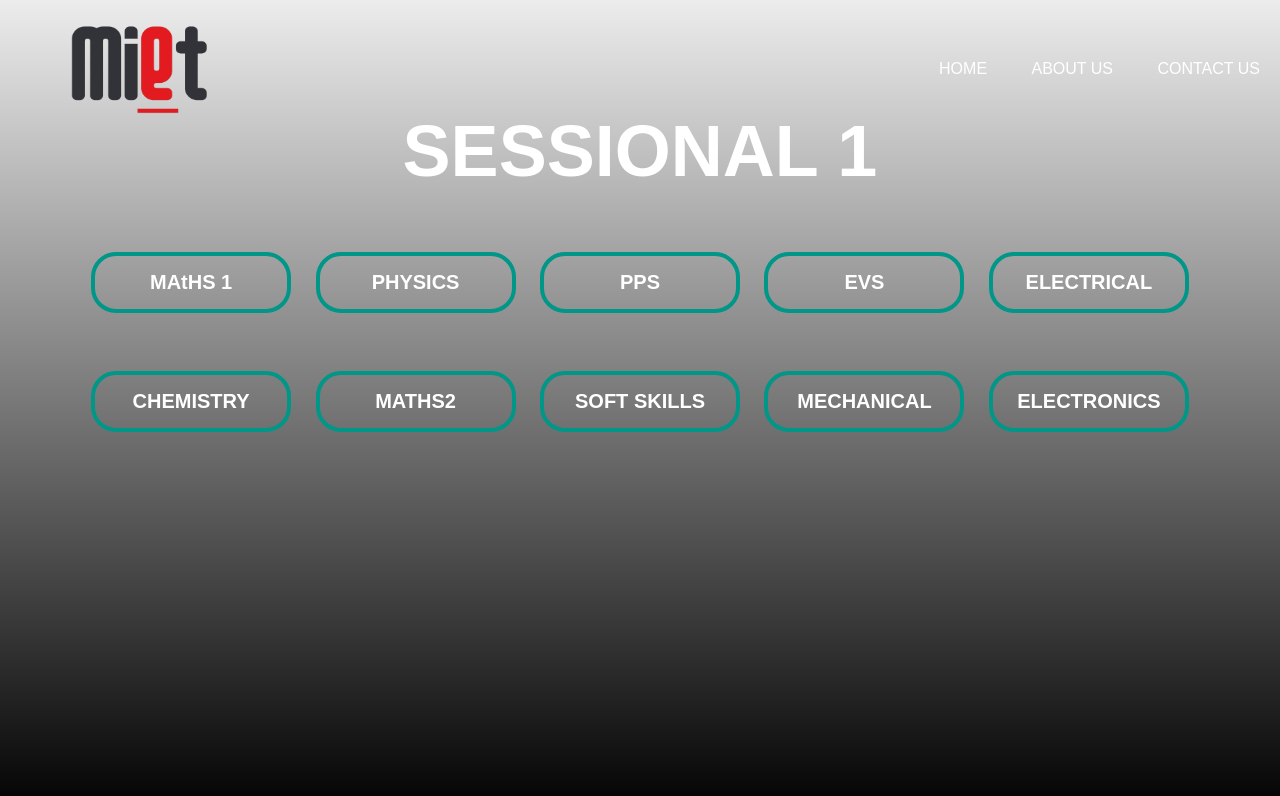
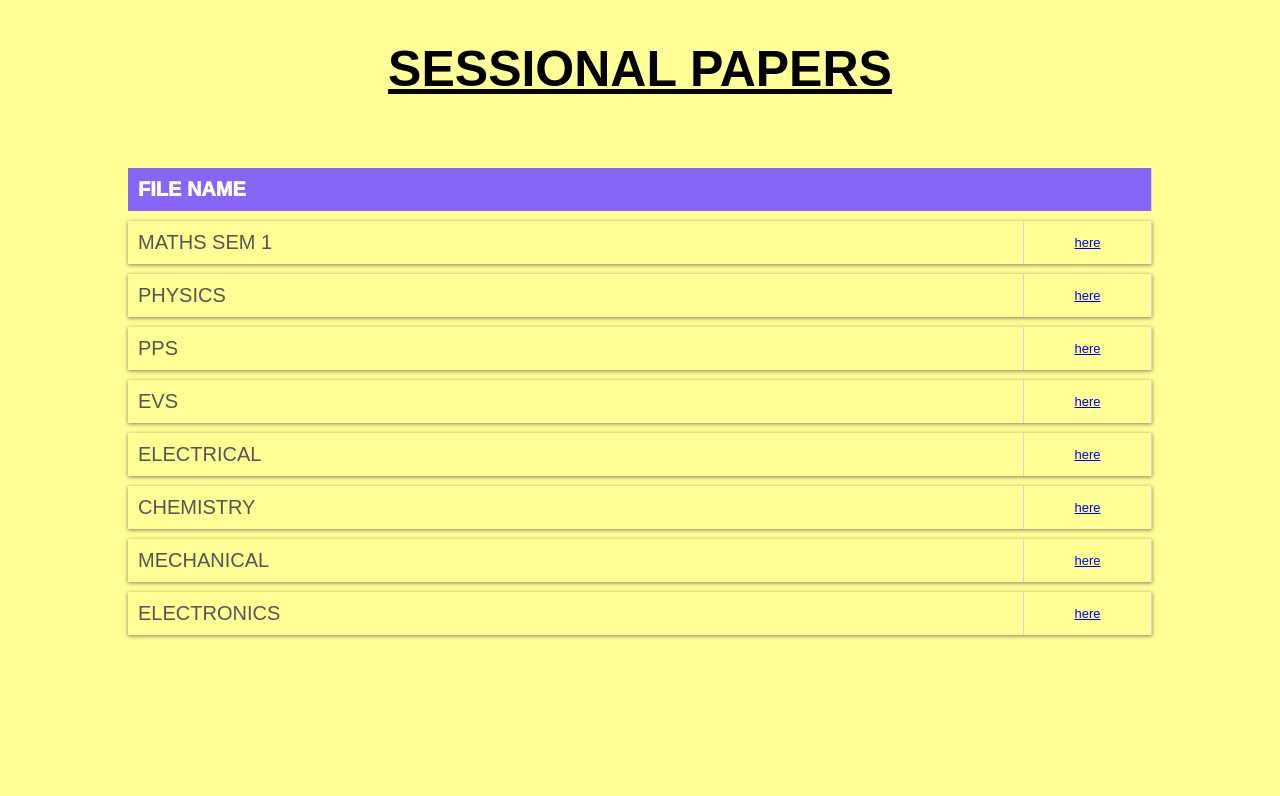
Before and after one commit to piyushgoel6124/btechwala, a plain HTML site: page ses.html in a window 1280 px wide. Drawn offline with Linux system fonts and the light colour scheme.

Commit message:
Update ses.html

```diff
--- a/ses.html
+++ b/ses.html
@@ -1,30 +1,81 @@
-<html>
+<html lang="en">
 <head>
+    <meta charset="UTF-8">
+    <meta name="viewport" content="width=device-width, initial-scale=1.0">
     <title>SESSIONALpapers</title>
     <link rel="stylesheet" href="style.css">
 </head>
-    <body>
-        <div class="bannerses">
-            <div class="navbar">
-                <img src="pic/Logo.png" class="logo">
-                    <ul>
-                        <li><a href="index.html">home</a></li>
-                        <li><a href="about.html">about us</a></li>
-                        <li><a href="contactus.html">contact us</a></li>
-                    </ul>
+<body bgcolor=#ffff96>
+    <h1>SESSIONAL PAPERS</h1>
+    <div class="table-box">
+        <div class="table-row head">
+            <div class="table-cell name">
+                <p>File name</p>
             </div>
-                <div class="content">
-                    <h1>sessional 1</H1>
-                    <a href="https://drive.google.com/file/d/11kHEM-s27K7O7M2FAZDkVwIAsPG_7CTU/view?usp=drive_link" target="_blank"><button type = "button"><span></span>MAtHS 1</button></a>
-                    <a href="https://drive.google.com/file/d/1FkImupV23naPOKowzaKMjqV3-2BCMxrD/view?usp=drive_link" target="_blank"><button type = "button"><span></span>PHYSICS</button></a>
-                    <a href="https://drive.google.com/file/d/1vlIKAkPSw3Dgsk9atNI3HHCX7ozGd6MG/view?usp=drive_link" target="_blank"><button type = "button"><span></span>PPS</button></a>
-                    <a href="https://drive.google.com/file/d/1C9CJmjsqfidR7f3ou4oTV2P3EkSQDiC5/view?usp=drive_link" target="_blank"><button type = "button"><span></span>EVS</button></a>
-                    <a href="https://drive.google.com/file/d/1yuCcQpUlqa4H9aNTbCZytNRkkUAtIkAn/view?usp=drive_link" target="_blank"><button type = "button"><span></span>ELECTRICAL</button></a><br><br>
-                    <a href="https://drive.google.com/file/d/1DgY8Zd_6eflv-gNQS77J6GYQnaCY5m29/view?usp=drive_link" target="_blank"><button type = "button"><span></span>CHEMISTRY</button></a>
-                    <a href="https://drive.google.com/file/d/11kHEM-s27K7O7M2FAZDkVwIAsPG_7CTU/view?usp=drive_link" target="_blank"><button type = "button"><span></span>MATHS2</button></a>
-                    <a href="#"><button type = "button"><span></span>SOFT SKILLS</button></a>
-                    <a href="https://drive.google.com/file/d/16z3Q7XWv_vekUiAQ5PlNq3cbxQfHnN-u/view?usp=drive_link" target="_blank"><button type = "button"><span></span>MECHANICAL</button></a>
-                    <a href="https://drive.google.com/file/d/1Pwpxt7JV-yIcLOPKsNRXj-NTk7Efltkr/view?usp=drive_link" target="_blank"><button type = "button"><span></span>ELECTRONICS</button></a>
+        </div>
+        <div class="table-row">
+            <div class="table-cell name">
+                <p>MATHS SEM 1</p>
+            </div>
+            <div class="table-cell link">
+                <p><a href=https://drive.google.com/file/d/11kHEM-s27K7O7M2FAZDkVwIAsPG_7CTU/view?usp=drive_link" target="_blank">here</a></p>
+            </div>
+        </div>
+        <div class="table-row">
+            <div class="table-cell name">
+                <p>PHYSICS</p>
+            </div>
+            <div class="table-cell link">
+                <p><a href="https://drive.google.com/file/d/1FkImupV23naPOKowzaKMjqV3-2BCMxrD/view?usp=drive_link" target="_blank">here</a></p>
+            </div>
+        </div>
+        <div class="table-row">
+            <div class="table-cell name">
+                <p>PPS</p>
+            </div>
+            <div class="table-cell link">
+                <p><a href="https://drive.google.com/file/d/1vlIKAkPSw3Dgsk9atNI3HHCX7ozGd6MG/view?usp=drive_link" target="_blank">here</a></p>
+            </div>
+        </div>
+        <div class="table-row">
+            <div class="table-cell name">
+                <p>EVS</p>
+            </div>
+            <div class="table-cell link">
+                <p><a href="https://drive.google.com/file/d/1C9CJmjsqfidR7f3ou4oTV2P3EkSQDiC5/view?usp=drive_link" target="_blank">here</a></p>
+            </div>
+        </div>
+        <div class="table-row">
+            <div class="table-cell name">
+                <p>ELECTRICAL</p>
+            </div>
+            <div class="table-cell link">
+                <p><a href="https://drive.google.com/file/d/1yuCcQpUlqa4H9aNTbCZytNRkkUAtIkAn/view?usp=drive_link" target="_blank">here</a></p>
+            </div>
+        </div>
+        <div class="table-row">
+            <div class="table-cell name">
+                <p>CHEMISTRY</p>
+            </div>
+            <div class="table-cell link">
+                <p><a href="https://drive.google.com/file/d/1DgY8Zd_6eflv-gNQS77J6GYQnaCY5m29/view?usp=drive_link" target="_blank">here</a></p>
+            </div>
+        </div>
+        <div class="table-row">
+            <div class="table-cell name">
+                <p>MECHANICAL</p>
+            </div>
+            <div class="table-cell link">
+                <p><a href="https://drive.google.com/file/d/16z3Q7XWv_vekUiAQ5PlNq3cbxQfHnN-u/view?usp=drive_link" target="_blank">here</a></p>
+            </div>
+        </div>
+        <div class="table-row">
+            <div class="table-cell name">
+                <p>ELECTRONICS</p>
+            </div>
+            <div class="table-cell link">
+                <p><a href="https://drive.google.com/file/d/1Pwpxt7JV-yIcLOPKsNRXj-NTk7Efltkr/view?usp=drive_link" target="_blank">here</a></p>
+            </div>
         </div>
     </div>
 </body>
```
Lines whose indentation alone changed are shown as unchanged.
